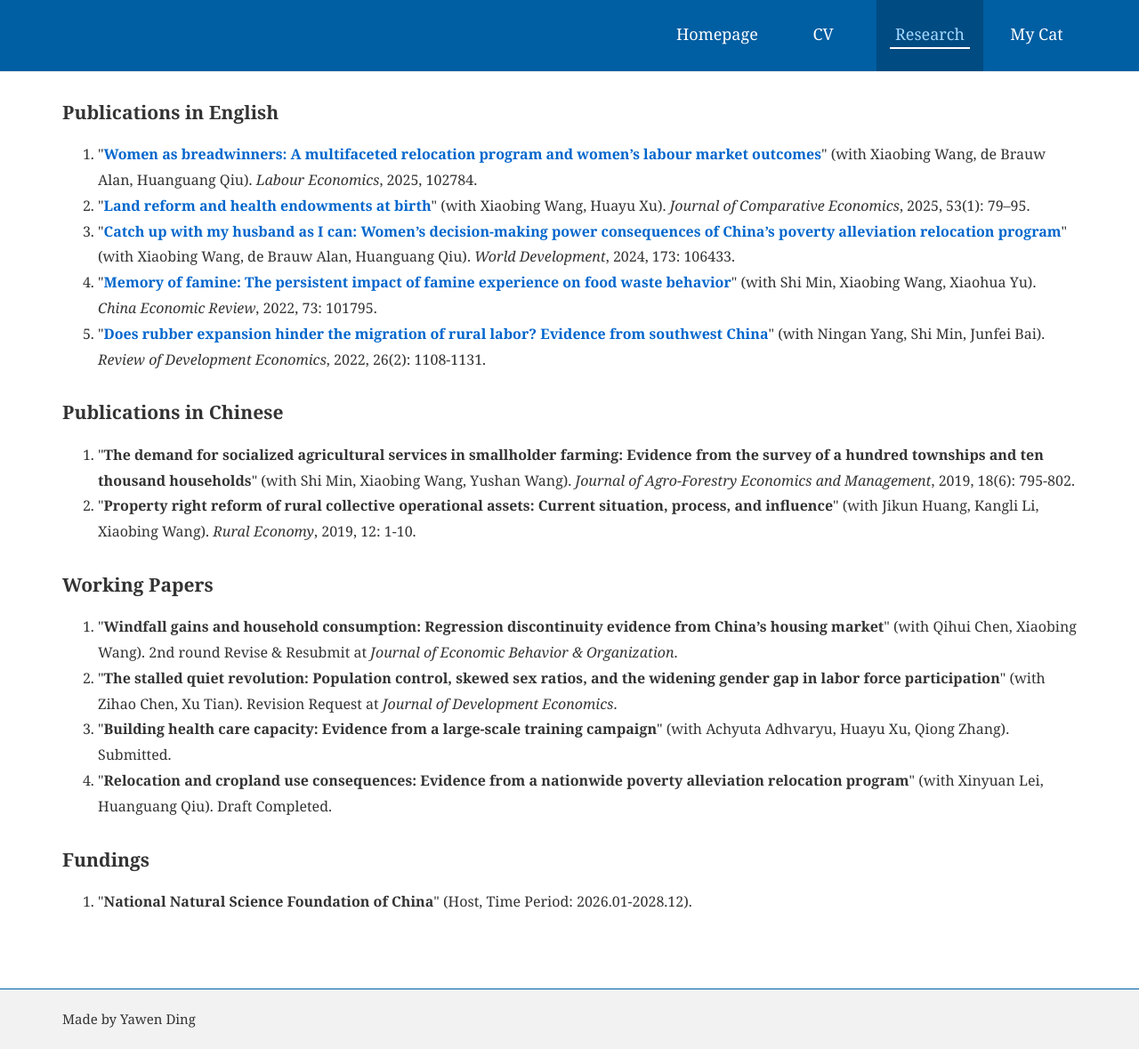
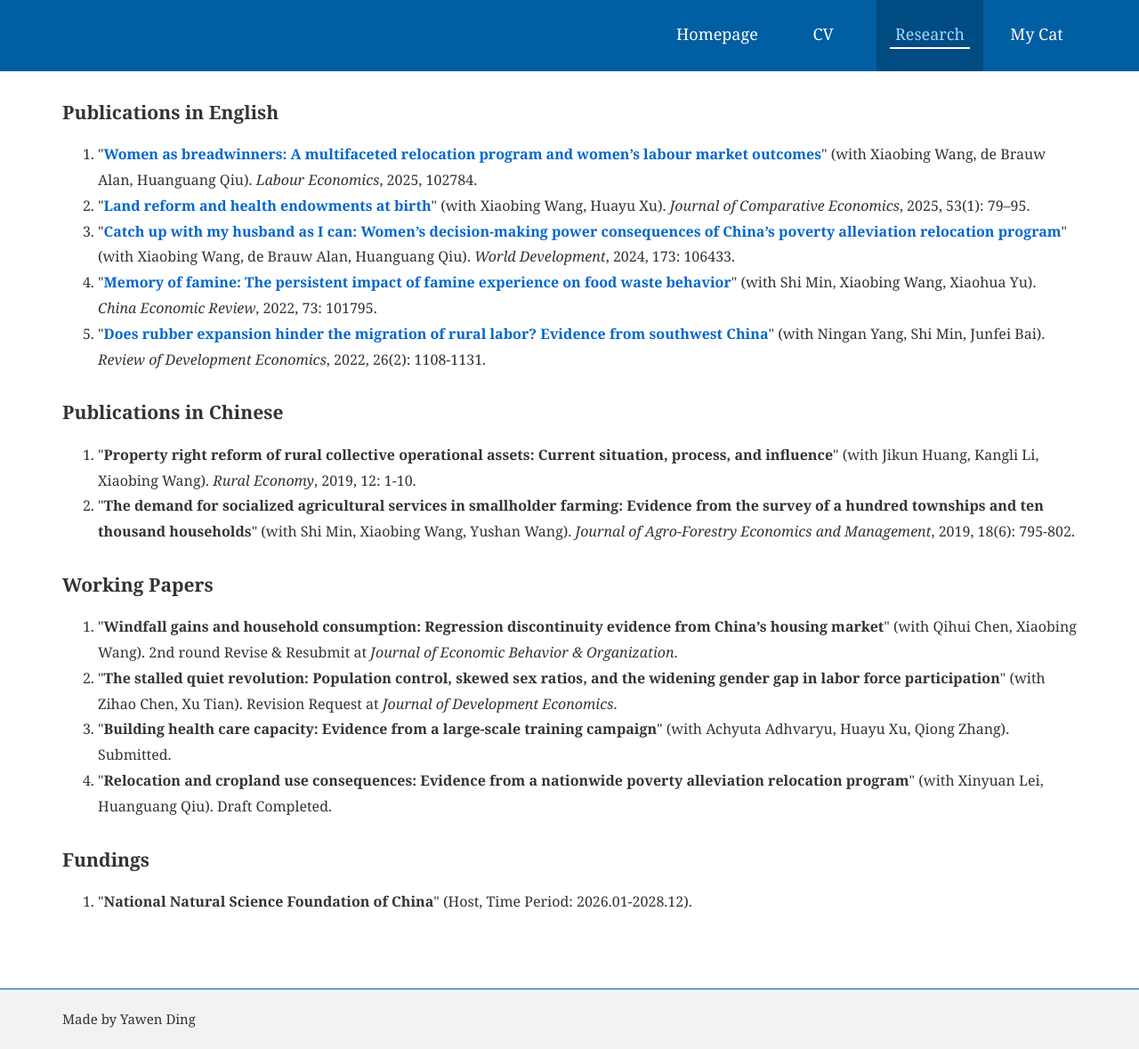
Before and after one commit to YawenDing/yawending.github.io, a Jekyll site: the page built from pages/_research/index.md, in a window 1280 px wide. Shown: the whole page at 89% size. Built offline with Jekyll 4.4.1, drawn with Linux system fonts in a browser that asks for light colours.

Commit message:
Update index.md

```diff
--- a/pages/_research/index.md
+++ b/pages/_research/index.md
@@ -33,13 +33,12 @@ no_heading: true
 ## Publications in Chinese
 
 <ol>
+<li>
+    "<b>Property right reform of rural collective operational assets: Current situation, process, and influence</b>" (with Jikun Huang, Kangli Li, Xiaobing Wang). <i>Rural Economy</i>, 2019, 12: 1-10.
+</li>
 
 <li>
     "<b>The demand for socialized agricultural services in smallholder farming: Evidence from the survey of a hundred townships and ten thousand households</b>" (with Shi Min, Xiaobing Wang, Yushan Wang). <i>Journal of Agro-Forestry Economics and Management</i>, 2019, 18(6): 795-802.
-</li>
-
-<li>
-    "<b>Property right reform of rural collective operational assets: Current situation, process, and influence</b>" (with Jikun Huang, Kangli Li, Xiaobing Wang). <i>Rural Economy</i>, 2019, 12: 1-10.
 </li>
 
 </ol>
```
